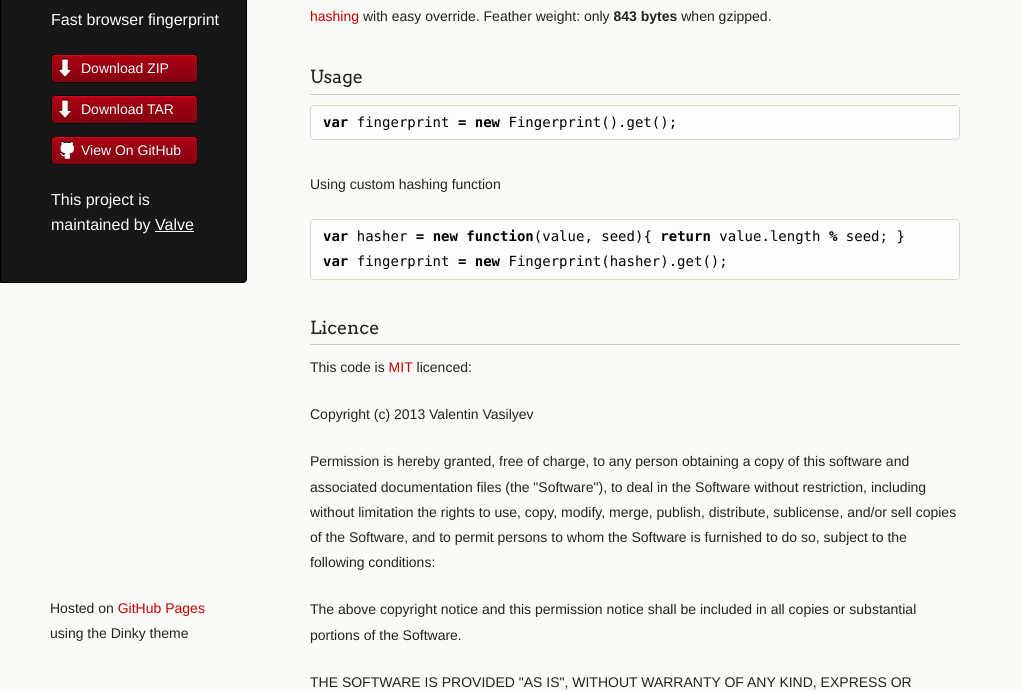
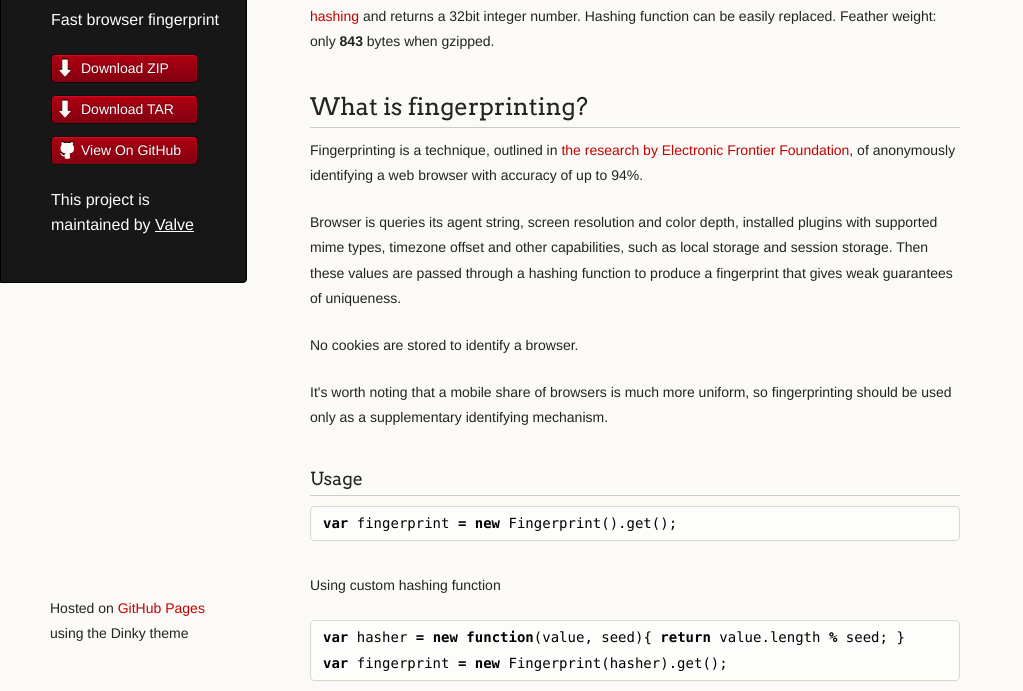
Before and after one commit to svbailey/fingerprintjs, a plain HTML site: page index.html in a window 1280 px wide. Shown: the part 122-813 px from the top of the page, without its empty margins (0-1023 px from the left). Drawn offline with Linux system fonts and the light colour scheme.

```diff
--- a/index.html
+++ b/index.html
@@ -33,8 +33,24 @@
         <h1>fingerprintJS</h1>
 
 <p>Fast browser fingerprint library. Written in pure JavaScript, no dependencies.
-By default uses <a href="http://en.wikipedia.org/wiki/MurmurHash">Murmur hashing</a> with easy override.
-Feather weight: only <strong>843 bytes</strong> when gzipped.</p>
+By default uses <a href="http://en.wikipedia.org/wiki/MurmurHash">Murmur hashing</a> and returns a 32bit integer number.
+Hashing function can be easily replaced.
+Feather weight: only <strong>843</strong> bytes when gzipped.</p>
+
+<h2>What is fingerprinting?</h2>
+
+<p>Fingerprinting is a technique, outlined in <a href="https://panopticlick.eff.org/browser-uniqueness.pdf">the research by Electronic Frontier Foundation</a>, of
+anonymously identifying a web browser with accuracy of up to 94%. </p>
+
+<p>Browser is queries its agent string, screen resolution and color depth,
+installed plugins with supported mime types, timezone offset and other capabilities,
+such as local storage and session storage. Then these values are passed through a hashing function
+to produce a fingerprint that gives weak guarantees of uniqueness.</p>
+
+<p>No cookies are stored to identify a browser.</p>
+
+<p>It's worth noting that a mobile share of browsers is much more uniform, so fingerprinting should be used
+only as a supplementary identifying mechanism.</p>
 
 <h3>Usage</h3>
 
```
Also changed, not shown: params.json (+1 -1 lines).
